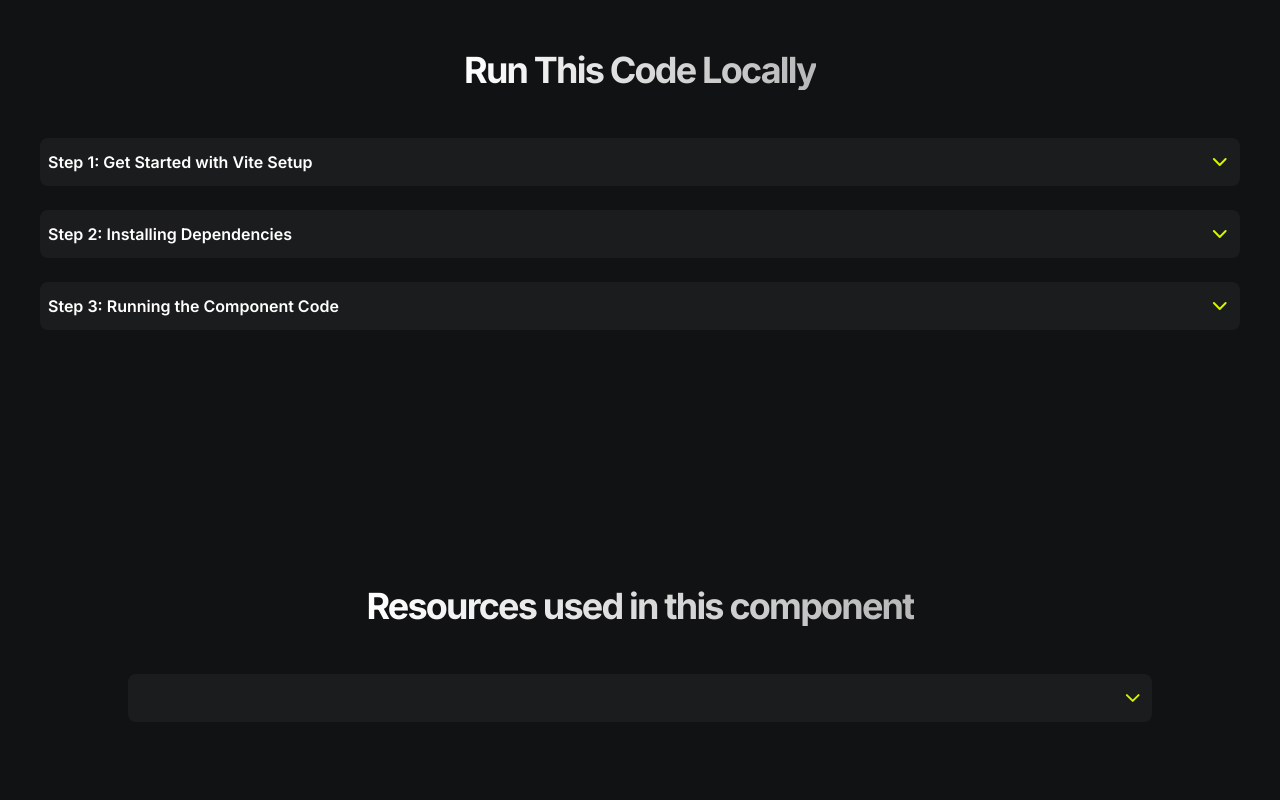
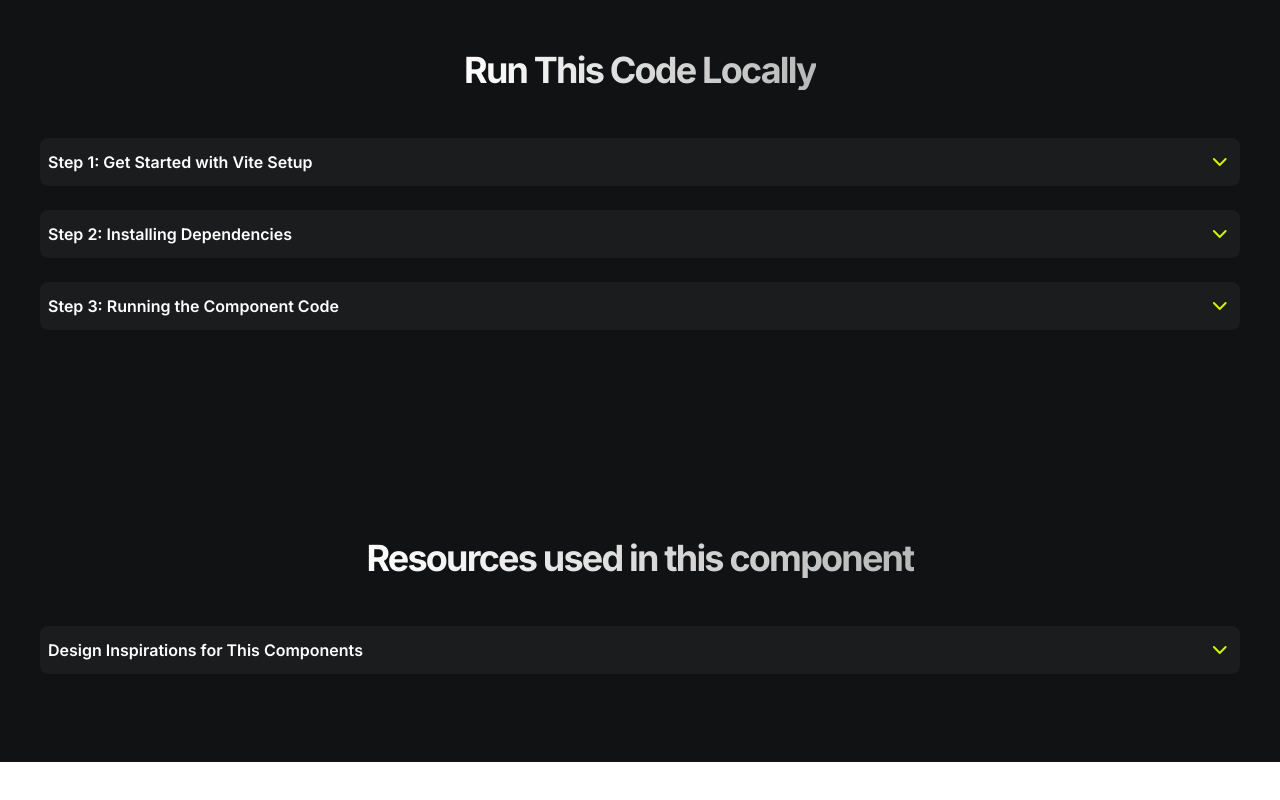
Before and after one commit to Ayusht777/FrontendStack, a React (Vite) app: page /gallery/PreviewPage/Button in a window 1280 px wide. Shown: the part 1030-1830 px from the top of the page. After the commit the page ends 1792 px from the top, so only its background shows below. Built offline with nearby package versions, Linux system fonts and the light colour scheme.

Commit message:
feat: add isLink property to commands in steps data, rename StepsComponent to Steps, update ReferenceSection styles and handle optional commands/title in data

```diff
--- a/src/Components/PreviewPageComponents/ReferenceSection.jsx
+++ b/src/Components/PreviewPageComponents/ReferenceSection.jsx
@@ -1,5 +1,5 @@
 import Heading from "@/Components/Shared/Heading";
-import StepsComponent from "@/Components/PreviewPageComponents/StepsComponent/StepsComponent";
+import Steps from "@/Components/PreviewPageComponents/StepsComponent/StepsComponent";
 const stepsData = [
   {
     id: 1,
@@ -8,6 +8,7 @@ const stepsData = [
       {
         command: `https://dribbble.com/following`,
         isOptional: false,
+        isLink: true,
       },
     ],
   },
@@ -15,10 +16,10 @@ const stepsData = [
 
 const ReferenceSection = () => {
   return (
-    <section className="md:w-4/5 w-full md:my-32 my-12">
-      <Heading title="Resources used in this component" type="sub" />
+    <section className="w-full max-w-[1200px] pb-8 md:pb-16 md:pt-20">
+      <Heading title={"Resources used in this component"} />
       {stepsData.map((step) => (
-        <StepsComponent key={step.id} Data={step} />
+        <Steps key={step.id} commands={step?.commands} title={step?.title} />
       ))}
     </section>
   );
```
